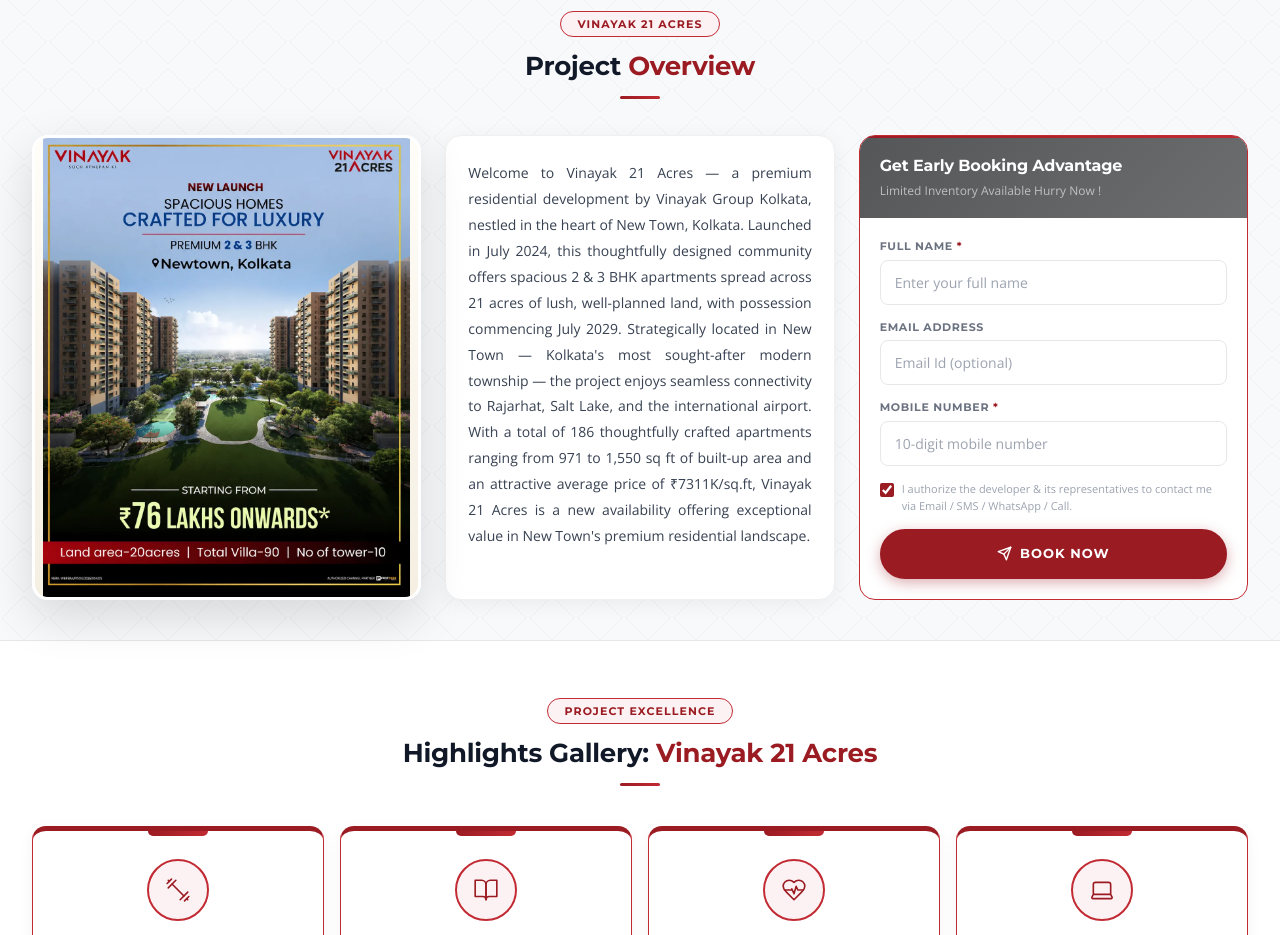
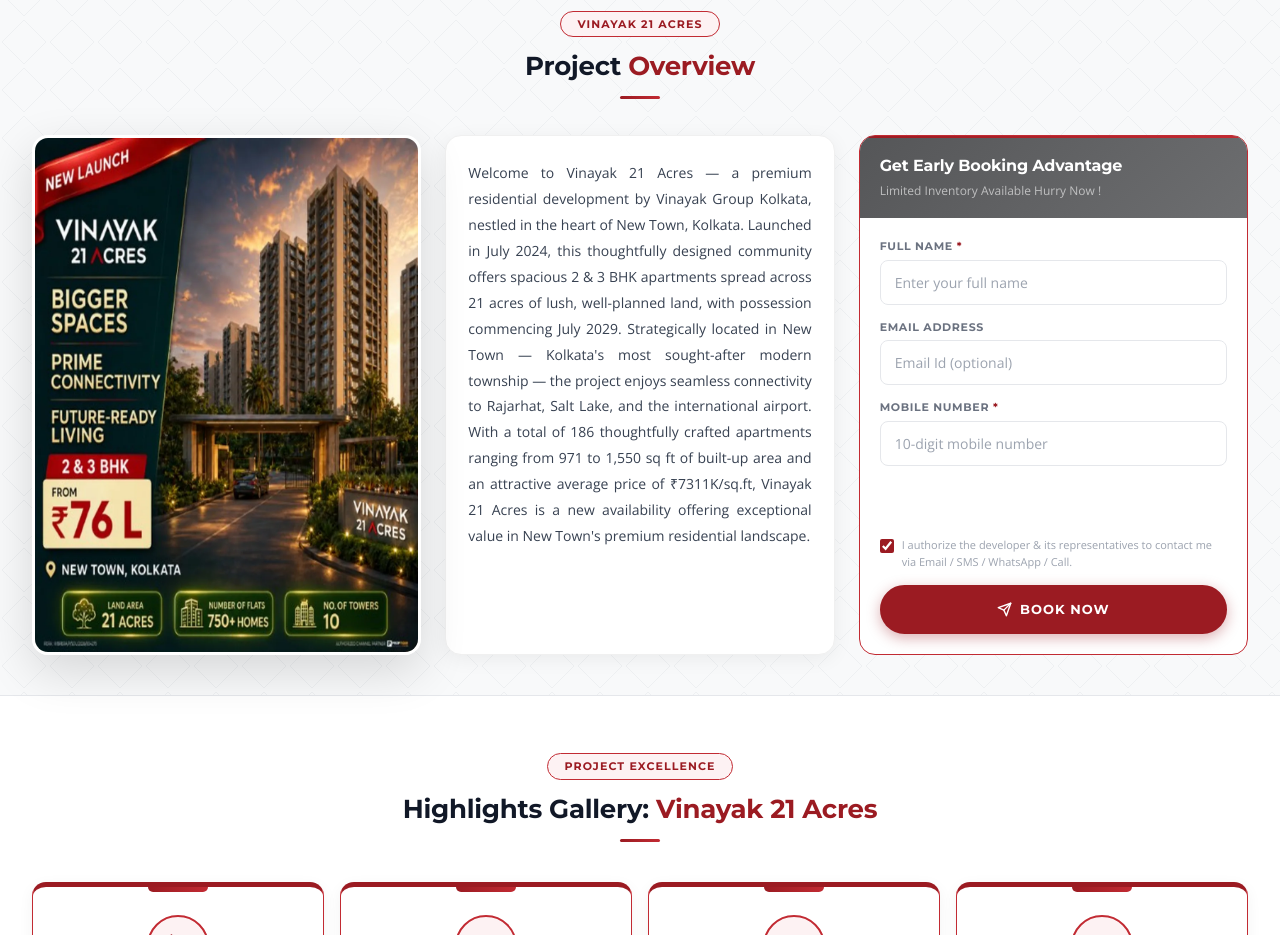
Before and after one commit to vineet-proptiger/vinayak-new-launch, a Next.js app: page / in a window 1280 px wide. Shown: the part 900-1835 px from the top of the page. Built offline with nearby package versions, Linux system fonts and the light colour scheme.

Commit message:
img fixes

```diff
--- a/components/Overview.jsx
+++ b/components/Overview.jsx
@@ -223,15 +223,14 @@
         <div className="grid grid-cols-1 lg:grid-cols-3 gap-6 items-stretch">
 
           {/* LEFT: Image */}
-          <div data-aos="fade-right" style={{ display: 'flex' }}>
-            <div style={{
+          <div data-aos="fade-right" className="w-full flex">
+            <div className="w-full aspect-[4/5] lg:aspect-auto lg:h-auto lg:min-h-[520px]" style={{
               position: 'relative', borderRadius: '16px', overflow: 'hidden',
               boxShadow: '0 16px 48px rgba(0,0,0,0.14)',
-              border: '3px solid #fff', width: '100%',
-              height: '100%', minHeight: '420px',
+              border: '3px solid #fff',
               background: 'linear-gradient(180deg, #fffdf8, #f5efe2)',
             }}>
-              <Image src={overviewImage} alt="Vinayak 21 Acres" fill className="object-contain"
+              <Image src={overviewImage} alt="Vinayak 21 Acres" fill className="object-fit"
                 sizes="(max-width: 1024px) 100vw, 33vw" priority />
               {/* <div style={{
               position: 'absolute', bottom: 0, left: 0, right: 0,
```
Also changed, not shown: public/images/about/about.webp.
